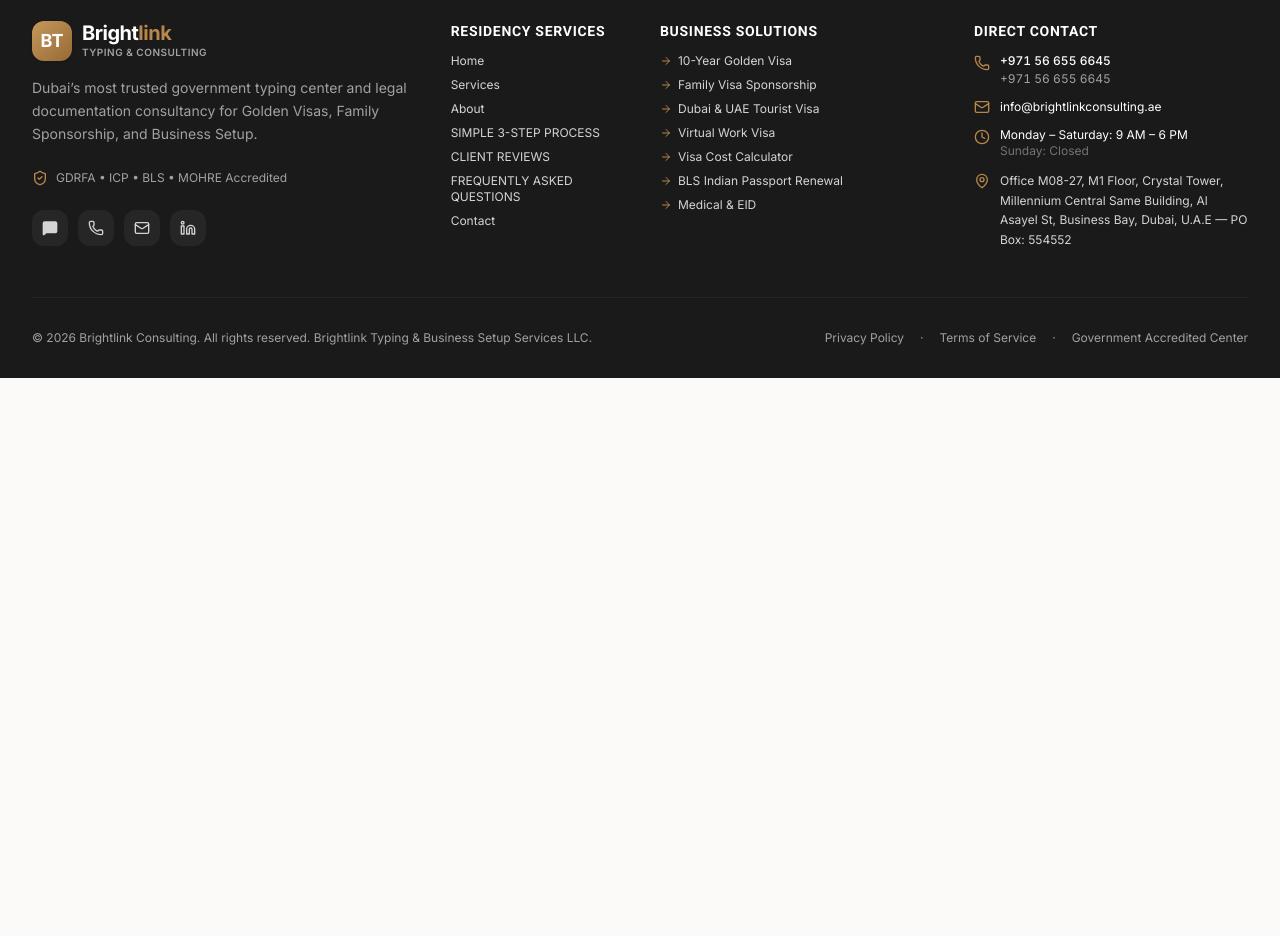
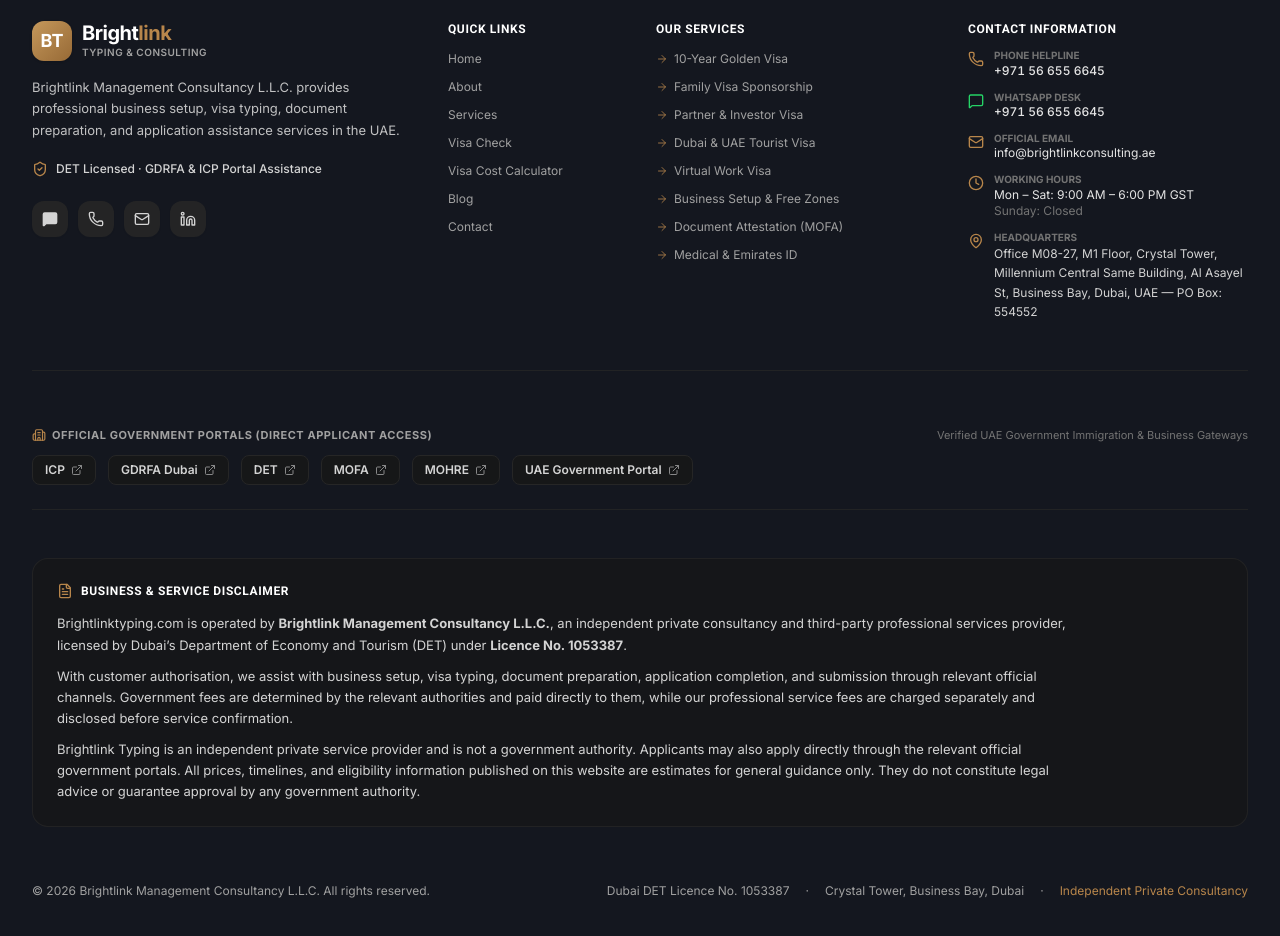
Before and after one commit to Ayeshadeveloper14/brightlink-management-consultancy1, a React (Vite) app: page /medical-finder in a window 1280 px wide. Shown: the part 6060-6996 px from the top of the page. Before the commit the page ends 6438 px from the top, so only its background shows below. Built offline with nearby package versions, Linux system fonts and the light colour scheme.

Commit message:
Update website code

```diff
--- a/src/components/shared/Footer.jsx
+++ b/src/components/shared/Footer.jsx
@@ -8,26 +8,63 @@
   ArrowRight,
   MessageSquare,
   ShieldCheck,
-  Linkedin
+  Linkedin,
+  ExternalLink,
+  Building2,
+  FileText
 } from 'lucide-react';
 import { useLanguage } from '../../context/LanguageContext.jsx';
 
-export const Footer = ({
-  onOpenConsultation,
-  onOpenService
-}) => {
+export const Footer = () => {
   const { t, tItem } = useLanguage();
+  const currentYear = new Date().getFullYear();
+
+  // Verified Official UAE Government Portals
+  const governmentPortals = [
+    { name: 'ICP', fullName: 'Federal Authority for Identity & Citizenship', url: 'https://icp.gov.ae' },
+    { name: 'GDRFA Dubai', fullName: 'Residency & Foreigners Affairs Dubai', url: 'https://gdrfad.gov.ae' },
+    { name: 'DET', fullName: 'Department of Economy & Tourism', url: 'https://www.dubaidet.gov.ae' },
+    { name: 'MOFA', fullName: 'Ministry of Foreign Affairs', url: 'https://www.mofa.gov.ae' },
+    { name: 'MOHRE', fullName: 'Ministry of Human Resources & Emiratisation', url: 'https://www.mohre.gov.ae' },
+    { name: 'UAE Government Portal', fullName: 'Official UAE Portal (u.ae)', url: 'https://u.ae' }
+  ];
+
+  // Quick navigation links
+  const quickLinks = [
+    { label: t('nav_home', 'Home'), path: '/' },
+    { label: t('nav_about', 'About Us'), path: '/about' },
+    { label: t('nav_services', 'All Services'), path: '/services' },
+    { label: 'Visa Check', path: '/visa-check' },
+    { label: t('hero_cta_calculator', 'Calculator'), path: '/calculator' },
+    { label: 'Blog', path: '/blog' },
+    { label: t('nav_contact', 'Contact Us'), path: '/contact' }
+  ];
+
+  // Primary service pages
+  const serviceLinks = [
+    { label: tItem('10-Year Golden Visa'), path: '/golden-visa' },
+    { label: tItem('Family Visa Sponsorship'), path: '/family-visa' },
+    { label: tItem('Partner & Investor Visa'), path: '/investor-visa' },
+    { label: tItem('Dubai & UAE Tourist Visa'), path: '/tourist-visa' },
+    { label: tItem('Virtual Work Visa'), path: '/virtual-work-visa' },
+    { label: 'Business Setup & Free Zones', path: '/business-setup' },
+    { label: 'Document Attestation (MOFA)', path: '/attestation' },
+    { label: tItem('Medical & Emirates ID'), path: '/medical-finder' }
+  ];
+
   return (
-    <footer className="bg-[#1A1A1A] text-neutral-300 pt-16 pb-8 border-t border-neutral-800">
-      <div className="max-w-7xl mx-auto px-4 sm:px-8">
+    <footer className="bg-[#14171F] text-neutral-300 pt-16 pb-10 border-t border-neutral-800/80">
+      <div className="max-w-7xl mx-auto px-4 sm:px-6 lg:px-8 space-y-12">
 
-        {/* Top Multi-Column Grid */}
-        <div className="grid grid-cols-1 md:grid-cols-2 lg:grid-cols-12 gap-10 pb-12 border-b border-neutral-800">
+        {/* ============================================================ */}
+        {/* 1. Main Footer 4-Column Grid                                  */}
+        {/* ============================================================ */}
+        <div className="grid grid-cols-1 md:grid-cols-2 lg:grid-cols-12 gap-10 lg:gap-8 pb-12 border-b border-neutral-800/80">
 
-          {/* Section 1: Company Information (lg:col-span-4) */}
+          {/* Column 1: Brand and Introduction (lg:col-span-4) */}
           <div className="lg:col-span-4 space-y-4">
-            <Link to="/" className="flex items-center gap-2.5">
-              <div className="w-10 h-10 rounded-xl bg-gradient-to-br from-[#C5985B] to-[#976A36] text-white flex items-center justify-center font-bold text-lg shadow-sm">
+            <Link to="/" className="inline-flex items-center gap-2.5 group">
+              <div className="w-10 h-10 rounded-xl bg-gradient-to-br from-[#C5985B] to-[#976A36] text-white flex items-center justify-center font-bold text-lg shadow-sm transition-transform group-hover:scale-105">
                 BT
               </div>
               <div className="flex flex-col">
@@ -35,208 +72,253 @@
                   Bright<span className="text-[#B8864B]">link</span>
                 </span>
                 <span className="text-[10px] uppercase tracking-wider font-semibold text-neutral-400 mt-0.5">
-                  {t('nav_typing_sub', 'Typing & Consulting')}
+                  Typing & Consulting
                 </span>
               </div>
             </Link>
 
-            <p className="text-xs sm:text-sm text-neutral-400 leading-relaxed max-w-sm">
-              {t('footer_tagline', 'Brightlink Consulting provides professional UAE visa and government service assistance, helping individuals and businesses complete their official documentation with clear guidance, full legal compliance, and reliable support.')}
+            <p className="text-xs sm:text-[13px] text-neutral-300/90 leading-relaxed max-w-sm">
+              Brightlink Management Consultancy L.L.C. provides professional business setup, visa typing, document preparation, and application assistance services in the UAE.
             </p>
 
-            <div className="pt-2 flex items-center gap-2 text-xs text-neutral-400">
-              <ShieldCheck className="w-4 h-4 text-[#B8864B]" />
-              <span>GDRFA • ICP • BLS • MOHRE Accredited</span>
+            {/* Accreditation Badge */}
+            <div className="pt-1 flex items-center gap-2 text-xs text-neutral-300 font-medium">
+              <ShieldCheck className="w-4 h-4 text-[#B8864B] shrink-0" />
+              <span>DET Licensed · GDRFA & ICP Portal Assistance</span>
             </div>
 
-            {/* Social Media Icons */}
+            {/* Direct Channel Action Icons */}
             <div className="pt-2 flex items-center gap-2.5">
               <a
                 href="https://wa.me/971566556645"
                 target="_blank"
-                rel="noreferrer"
-                aria-label="WhatsApp"
-                className="w-9 h-9 rounded-xl bg-neutral-800 hover:bg-[#25D366] text-neutral-300 hover:text-white flex items-center justify-center transition-colors cursor-pointer"
+                rel="noopener noreferrer"
+                aria-label="WhatsApp (+971 56 655 6645)"
+                className="w-9 h-9 rounded-xl bg-neutral-800/90 hover:bg-[#25D366] text-neutral-300 hover:text-white flex items-center justify-center transition-colors shadow-xs"
               >
                 <MessageSquare className="w-4 h-4 fill-current" />
               </a>
+
               <a
                 href="tel:+971566556645"
-                aria-label="Phone"
-                className="w-9 h-9 rounded-xl bg-neutral-800 hover:bg-[#B8864B] text-neutral-300 hover:text-white flex items-center justify-center transition-colors cursor-pointer"
+                aria-label="Call +971 56 655 6645"
+                className="w-9 h-9 rounded-xl bg-neutral-800/90 hover:bg-[#B8864B] text-neutral-300 hover:text-white flex items-center justify-center transition-colors shadow-xs"
               >
                 <Phone className="w-4 h-4" />
               </a>
+
               <a
                 href="mailto:info@brightlinkconsulting.ae"
-                aria-label="Email"
-                className="w-9 h-9 rounded-xl bg-neutral-800 hover:bg-[#B8864B] text-neutral-300 hover:text-white flex items-center justify-center transition-colors cursor-pointer"
+                aria-label="Email info@brightlinkconsulting.ae"
+                className="w-9 h-9 rounded-xl bg-neutral-800/90 hover:bg-[#B8864B] text-neutral-300 hover:text-white flex items-center justify-center transition-colors shadow-xs"
               >
                 <Mail className="w-4 h-4" />
               </a>
+
               <a
-                href="https://linkedin.com"
+                href="https://www.linkedin.com"
                 target="_blank"
-                rel="noreferrer"
-                aria-label="LinkedIn"
-                className="w-9 h-9 rounded-xl bg-neutral-800 hover:bg-[#0077B5] text-neutral-300 hover:text-white flex items-center justify-center transition-colors cursor-pointer"
+                rel="noopener noreferrer"
+                aria-label="LinkedIn Profile"
+                className="w-9 h-9 rounded-xl bg-neutral-800/90 hover:bg-[#0077B5] text-neutral-300 hover:text-white flex items-center justify-center transition-colors shadow-xs"
               >
                 <Linkedin className="w-4 h-4" />
               </a>
             </div>
           </div>
 
-          {/* Section 2: Quick Links (lg:col-span-2) */}
+          {/* Column 2: Quick Links (lg:col-span-2) */}
           <div className="lg:col-span-2 space-y-3">
-            <h4 className="text-sm font-bold text-white uppercase tracking-wider">
-              {t('footer_col_services', 'Quick Links')}
+            <h4 className="text-xs font-bold text-white uppercase tracking-wider font-heading">
+              Quick Links
             </h4>
             <ul className="space-y-2 text-xs">
-              <li>
-                <Link to="/" className="hover:text-[#B8864B] transition-colors">{t('nav_home', 'Home')}</Link>
+              {quickLinks.map((item) => (
+                <li key={item.path}>
+                  <Link
+                    to={item.path}
+                    className="text-neutral-400 hover:text-[#B8864B] transition-colors inline-block py-0.5"
+                  >
+                    {item.label}
+                  </Link>
                 </li>
-              <li>
-                <Link to="/services" className="hover:text-[#B8864B] transition-colors">{t('nav_services', 'All Services')}</Link>
-              </li>
-              <li>
-                <Link to="/about" className="hover:text-[#B8864B] transition-colors">{t('nav_about', 'About Us')}</Link>
-              </li>
-              <li>
-                <Link to="/how-it-works" className="hover:text-[#B8864B] transition-colors">{t('process_badge', 'How It Works')}</Link>
-              </li>
-              <li>
-                <Link to="/reviews" className="hover:text-[#B8864B] transition-colors">{t('testimonials_badge', 'Client Reviews')}</Link>
-              </li>
-              <li>
-                <Link to="/faq" className="hover:text-[#B8864B] transition-colors">{t('faq_badge', 'FAQ')}</Link>
-              </li>
-              <li>
-                <Link to="/contact" className="hover:text-[#B8864B] transition-colors">{t('nav_contact', 'Contact Us')}</Link>
-              </li>
+              ))}
             </ul>
           </div>
 
-          {/* Section 3: Popular Services (lg:col-span-3) */}
+          {/* Column 3: Our Services (lg:col-span-3) */}
           <div className="lg:col-span-3 space-y-3">
-            <h4 className="text-sm font-bold text-white uppercase tracking-wider">
-              {t('footer_col_biz', 'Visa & Government')}
+            <h4 className="text-xs font-bold text-white uppercase tracking-wider font-heading">
+              Our Services
             </h4>
             <ul className="space-y-2 text-xs">
-              <li>
+              {serviceLinks.map((srv) => (
+                <li key={srv.path}>
                   <Link
-                  to="/golden-visa"
-                  className="hover:text-[#B8864B] transition-colors text-left cursor-pointer flex items-center gap-1.5"
+                    to={srv.path}
+                    className="text-neutral-400 hover:text-[#B8864B] transition-colors flex items-center gap-1.5 py-0.5 group"
                   >
-                  <ArrowRight className="w-3 h-3 text-[#B8864B]" />
-                  <span>{tItem('10-Year Golden Visa')}</span>
+                    <ArrowRight className="w-3 h-3 text-[#B8864B]/80 group-hover:translate-x-0.5 transition-transform shrink-0" />
+                    <span>{srv.label}</span>
                   </Link>
                 </li>
-              <li>
-                <Link
-                  to="/family-visa"
-                  className="hover:text-[#B8864B] transition-colors text-left cursor-pointer flex items-center gap-1.5"
-                >
-                  <ArrowRight className="w-3 h-3 text-[#B8864B]" />
-                  <span>{tItem('Family Visa Sponsorship')}</span>
-                </Link>
-              </li>
-              <li>
-                <Link
-                  to="/tourist-visa"
-                  className="hover:text-[#B8864B] transition-colors text-left cursor-pointer flex items-center gap-1.5"
-                >
-                  <ArrowRight className="w-3 h-3 text-[#B8864B]" />
-                  <span>{tItem('Dubai & UAE Tourist Visa')}</span>
-                </Link>
-              </li>
-              <li>
-                <Link
-                  to="/virtual-work-visa"
-                  className="hover:text-[#B8864B] transition-colors text-left cursor-pointer flex items-center gap-1.5"
-                >
-                  <ArrowRight className="w-3 h-3 text-[#B8864B]" />
-                  <span>{tItem('Virtual Work Visa')}</span>
-                </Link>
-              </li>
-              <li>
-                <Link
-                  to="/calculator"
-                  className="hover:text-[#B8864B] transition-colors text-left cursor-pointer flex items-center gap-1.5"
-                >
-                  <ArrowRight className="w-3 h-3 text-[#B8864B]" />
-                  <span>{t('hero_cta_calculator', 'Visa Cost Calculator')}</span>
-                </Link>
-              </li>
-              <li>
-                <Link
-                  to="/passport-services"
-                  className="hover:text-[#B8864B] transition-colors text-left cursor-pointer flex items-center gap-1.5"
-                >
-                  <ArrowRight className="w-3 h-3 text-[#B8864B]" />
-                  <span>BLS Indian Passport Renewal</span>
-                </Link>
-              </li>
-              <li>
-                <Link
-                  to="/medical-finder"
-                  className="hover:text-[#B8864B] transition-colors text-left cursor-pointer flex items-center gap-1.5"
-                >
-                  <ArrowRight className="w-3 h-3 text-[#B8864B]" />
-                  <span>{tItem('Medical & EID')}</span>
-                </Link>
-              </li>
+              ))}
             </ul>
           </div>
 
-          {/* Section 4: Contact Information (lg:col-span-3) */}
+          {/* Column 4: Contact Information (lg:col-span-3) */}
           <div className="lg:col-span-3 space-y-3">
-            <h4 className="text-sm font-bold text-white uppercase tracking-wider">
-              {t('footer_col_contact', 'Contact Information')}
+            <h4 className="text-xs font-bold text-white uppercase tracking-wider font-heading">
+              Contact Information
             </h4>
             <div className="space-y-3 text-xs text-neutral-400">
+
+              {/* Phone */}
               <div className="flex items-start gap-2.5">
                 <Phone className="w-4 h-4 text-[#B8864B] shrink-0 mt-0.5" />
-                <div className="space-y-0.5">
-                  <p className="text-white font-medium tabular-nums">+971 56 655 6645</p>
-                  <p className="text-neutral-400 tabular-nums">+971 56 655 6645</p>
+                <div>
+                  <span className="block text-[10px] uppercase font-bold text-neutral-500">Phone Helpline</span>
+                  <a
+                    href="tel:+971566556645"
+                    className="text-neutral-200 hover:text-[#B8864B] font-medium tabular-nums transition-colors"
+                  >
+                    +971 56 655 6645
+                  </a>
                 </div>
               </div>
 
-              <div className="flex items-center gap-2.5">
-                <Mail className="w-4 h-4 text-[#B8864B] shrink-0" />
-                <a href="mailto:info@brightlinkconsulting.ae" className="text-white hover:underline break-all">
+              {/* WhatsApp */}
+              <div className="flex items-start gap-2.5">
+                <MessageSquare className="w-4 h-4 text-[#25D366] shrink-0 mt-0.5" />
+                <div>
+                  <span className="block text-[10px] uppercase font-bold text-neutral-500">WhatsApp Desk</span>
+                  <a
+                    href="https://wa.me/971566556645"
+                    target="_blank"
+                    rel="noopener noreferrer"
+                    className="text-neutral-200 hover:text-[#25D366] font-medium tabular-nums transition-colors"
+                  >
+                    +971 56 655 6645
+                  </a>
+                </div>
+              </div>
+
+              {/* Email */}
+              <div className="flex items-start gap-2.5">
+                <Mail className="w-4 h-4 text-[#B8864B] shrink-0 mt-0.5" />
+                <div className="min-w-0">
+                  <span className="block text-[10px] uppercase font-bold text-neutral-500">Official Email</span>
+                  <a
+                    href="mailto:info@brightlinkconsulting.ae"
+                    className="text-neutral-200 hover:text-[#B8864B] transition-colors break-all"
+                  >
                     info@brightlinkconsulting.ae
                   </a>
                 </div>
+              </div>
 
+              {/* Working Hours */}
               <div className="flex items-start gap-2.5">
                 <Clock className="w-4 h-4 text-[#B8864B] shrink-0 mt-0.5" />
                 <div>
-                  <p className="text-white">Monday – Saturday: 9 AM – 6 PM</p>
+                  <span className="block text-[10px] uppercase font-bold text-neutral-500">Working Hours</span>
+                  <p className="text-neutral-200">Mon – Sat: 9:00 AM – 6:00 PM GST</p>
                   <p className="text-neutral-500">Sunday: Closed</p>
                 </div>
               </div>
 
+              {/* Office Address */}
               <div className="flex items-start gap-2.5">
                 <MapPin className="w-4 h-4 text-[#B8864B] shrink-0 mt-0.5" />
-                <p className="text-neutral-300 leading-relaxed">
-                  Office M08-27, M1 Floor, Crystal Tower, Millennium Central Same Building, Al Asayel St, Business Bay, Dubai, U.A.E — PO Box: 554552
-                </p>
+                <div>
+                  <span className="block text-[10px] uppercase font-bold text-neutral-500">Headquarters</span>
+                  <a
+                    href="https://maps.google.com/?q=Crystal+Tower+Business+Bay+Dubai"
+                    target="_blank"
+                    rel="noopener noreferrer"
+                    className="text-neutral-300 hover:text-white leading-relaxed block transition-colors"
+                  >
+                    Office M08-27, M1 Floor, Crystal Tower, Millennium Central Same Building, Al Asayel St, Business Bay, Dubai, UAE — PO Box: 554552
+                  </a>
                 </div>
+              </div>
+
             </div>
           </div>
 
         </div>
 
-        {/* Bottom Copyright Bar */}
-        <div className="pt-8 flex flex-col sm:flex-row items-center justify-between gap-4 text-xs text-neutral-400">
-          <p>© 2026 Brightlink Consulting. {t('footer_rights', 'All Rights Reserved.')}</p>
-          <div className="flex items-center gap-4 text-neutral-400">
-            <span>Privacy Policy</span>
-            <span>·</span>
-            <span>Terms of Service</span>
-            <span>·</span>
-            <span>Government Accredited Center</span>
+        {/* ============================================================ */}
+        {/* 2. Official Government Portals Section                        */}
+        {/* ============================================================ */}
+        <div className="pt-2 pb-6 border-b border-neutral-800/80 space-y-3">
+          <div className="flex flex-col sm:flex-row sm:items-center justify-between gap-2">
+            <h5 className="text-[11px] font-bold uppercase tracking-wider text-neutral-400 font-heading flex items-center gap-1.5">
+              <Building2 className="w-3.5 h-3.5 text-[#B8864B]" />
+              <span>Official Government Portals (Direct Applicant Access)</span>
+            </h5>
+            <span className="text-[11px] text-neutral-500">
+              Verified UAE Government Immigration & Business Gateways
+            </span>
+          </div>
+
+          <div className="flex flex-wrap items-center gap-2 sm:gap-3">
+            {governmentPortals.map((portal) => (
+              <a
+                key={portal.name}
+                href={portal.url}
+                target="_blank"
+                rel="noopener noreferrer"
+                title={portal.fullName}
+                className="px-3 py-1.5 rounded-lg bg-neutral-900/80 hover:bg-neutral-800 text-neutral-300 hover:text-[#B8864B] border border-neutral-800 hover:border-[#B8864B]/40 text-xs font-semibold inline-flex items-center gap-1.5 transition-colors"
+              >
+                <span>{portal.name}</span>
+                <ExternalLink className="w-3 h-3 opacity-60" />
+              </a>
+            ))}
+          </div>
+        </div>
+
+        {/* ============================================================ */}
+        {/* 3. Important Legal and Business Disclosure                    */}
+        {/* ============================================================ */}
+        <div className="p-6 rounded-2xl bg-neutral-900/60 border border-neutral-800/80 space-y-3.5 text-xs text-neutral-300/90 leading-relaxed">
+          <div className="flex items-center gap-2">
+            <FileText className="w-4 h-4 text-[#B8864B] shrink-0" />
+            <h5 className="text-xs font-bold uppercase tracking-wider text-white font-heading">
+              Business & Service Disclaimer
+            </h5>
+          </div>
+
+          <div className="space-y-2.5 text-neutral-300 text-xs sm:text-[13px] leading-relaxed max-w-5xl">
+            <p>
+              Brightlinktyping.com is operated by <strong>Brightlink Management Consultancy L.L.C.</strong>, an independent private consultancy and third-party professional services provider, licensed by Dubai’s Department of Economy and Tourism (DET) under <strong>Licence No. 1053387</strong>.
+            </p>
+
+            <p>
+              With customer authorisation, we assist with business setup, visa typing, document preparation, application completion, and submission through relevant official channels. Government fees are determined by the relevant authorities and paid directly to them, while our professional service fees are charged separately and disclosed before service confirmation.
+            </p>
+
+            <p>
+              Brightlink Typing is an independent private service provider and is not a government authority. Applicants may also apply directly through the relevant official government portals. All prices, timelines, and eligibility information published on this website are estimates for general guidance only. They do not constitute legal advice or guarantee approval by any government authority.
+            </p>
+          </div>
+        </div>
+
+        {/* ============================================================ */}
+        {/* 4. Bottom Copyright Bar                                       */}
+        {/* ============================================================ */}
+        <div className="pt-2 flex flex-col sm:flex-row items-center justify-between gap-4 text-xs text-neutral-400">
+          <p className="text-center sm:text-left">
+            © {currentYear} Brightlink Management Consultancy L.L.C. All rights reserved.
+          </p>
+
+          <div className="flex flex-wrap items-center justify-center gap-x-4 gap-y-1 text-neutral-400 text-center sm:text-right">
+            <span>Dubai DET Licence No. 1053387</span>
+            <span className="hidden sm:inline">·</span>
+            <span>Crystal Tower, Business Bay, Dubai</span>
+            <span className="hidden sm:inline">·</span>
+            <span className="text-[#B8864B]">Independent Private Consultancy</span>
           </div>
         </div>
 
@@ -244,3 +326,5 @@
     </footer>
   );
 };
+
+export default Footer;
```
Lines whose indentation alone changed are shown as unchanged.
